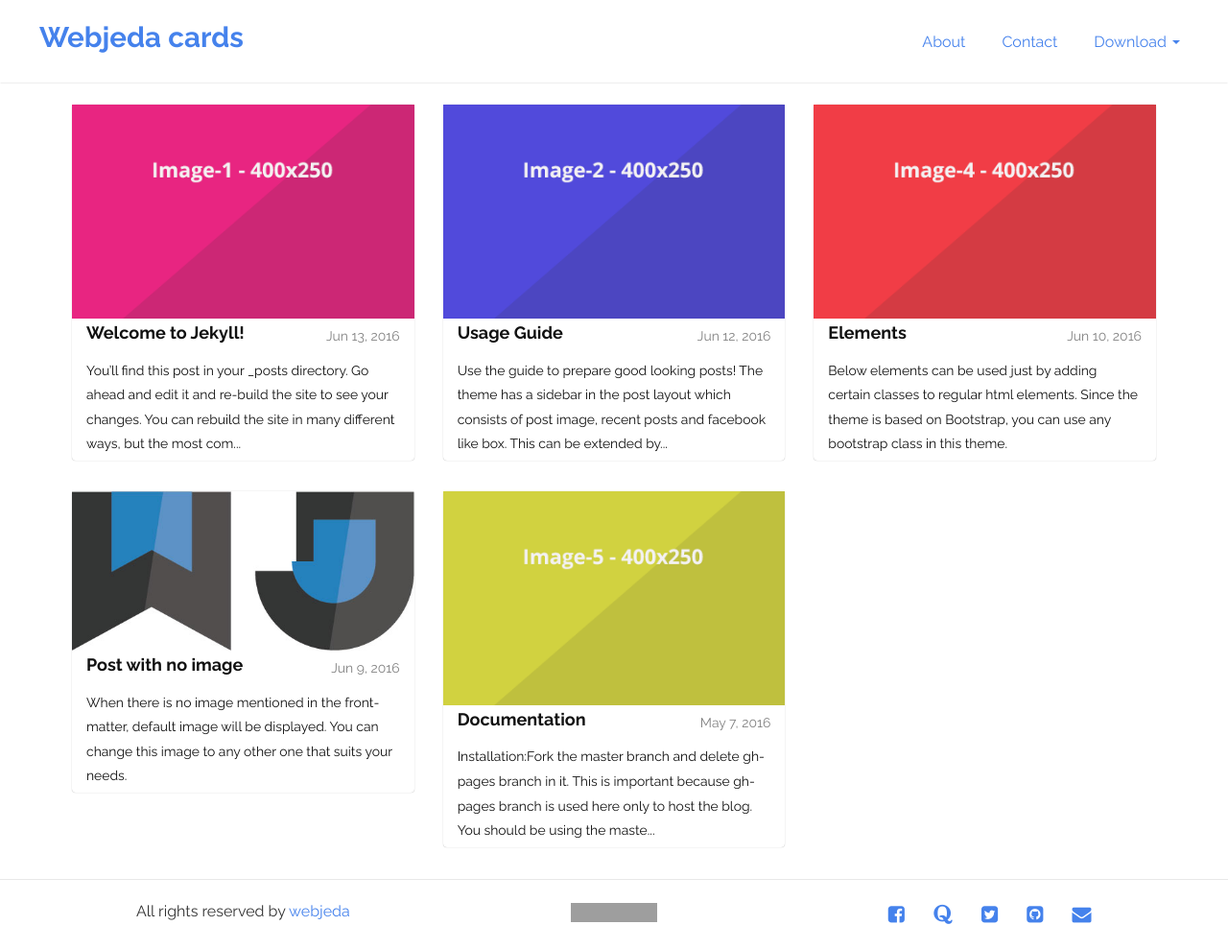
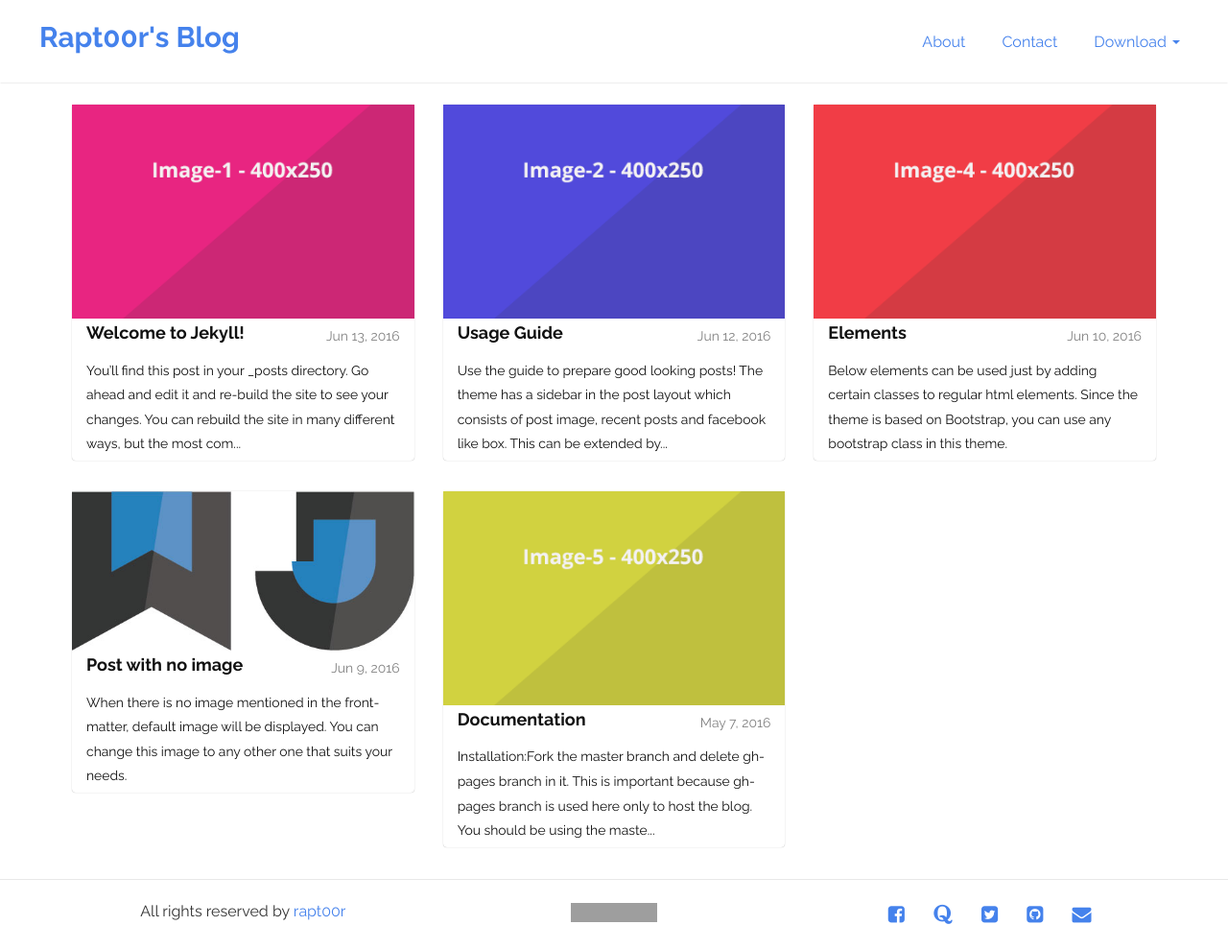
Before and after one commit to vitor-fernandes/vitor-fernandes.github.io, a Jekyll site: the page built from index.html, in a window 1280 px wide. Shown: the whole page at 96% size. Built offline with Jekyll 4.4.1, drawn with Linux system fonts in a browser that asks for light colours; the list of posts is cut into pages by our own code; grey boxes are pictures that could not be loaded.

Commit message:
Initial Files

```diff
--- a/_config.yml
+++ b/_config.yml
@@ -6,25 +6,25 @@
 # 'jekyll serve'. If you change this file, please restart the server process.
 
 # Site settings
-title: Webjeda cards
-email: your-email@domain.com
+title: Rapt00r's Blog
+email: rapt00rr@protonmail.com
 description: > # this means to ignore newlines until "baseurl:"
   Webjeda Cards is a Bootstrap based jekyll theme for portfolio, photography or any kind of blog.
 
 
-baseurl: "/cards" # the subpath of your site, e.g. /blog
-url: "http://webjeda.com" # the base hostname & protocol for your site
+baseurl: "/" # the subpath of your site, e.g. /blog
+url: "https://vitor-fernandes.github.io" # the base hostname & protocol for your site
 
 #sidebar
 default-image: webjeda-logo-big.jpg # If there is no featured image in a post then this image will be showed. Also on all pages this image will be showed. Use a 500x250 image.
 
 #footer
 
-built-by: webjeda
+built-by: rapt00r
 
 copyright:
-   name: webjeda
-   link: 'http://blog.webjeda.com'
+   name: rapt00r
+   link: 'https://vitor-fernandes.github.io'
 
 # Build settings
 markdown: kramdown
```
